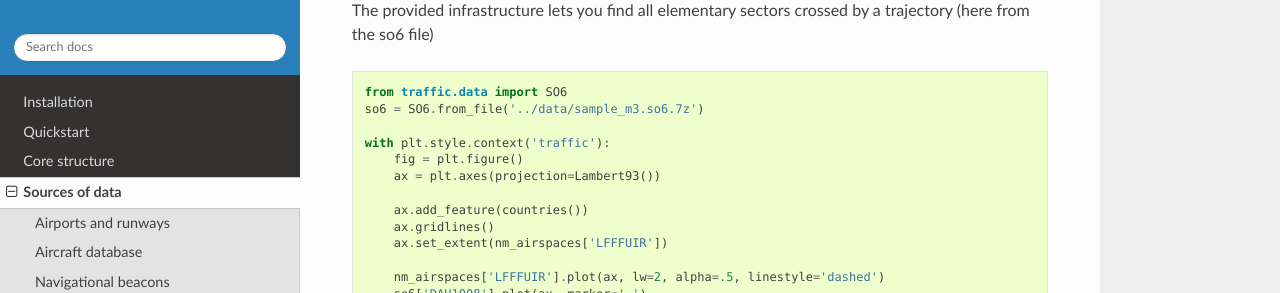
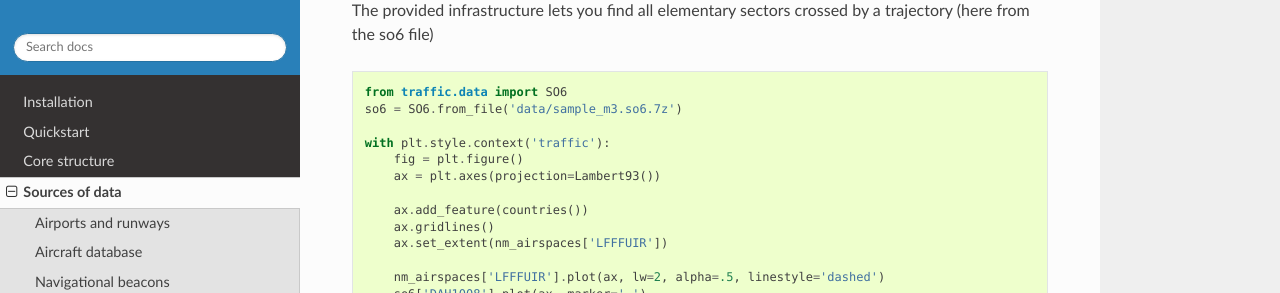
Before and after one commit to xoolive/traffic, a Sphinx documentation site: the page built from docs/airac_usage.rst, in a window 1280 px wide and 900 px high, scrolled down 1931 px. Shown: the part 158-451 px from the top of the window. Built offline with Sphinx 7.4.7 and the Read the Docs theme 2.0.0, drawn with Linux system fonts in a browser that asks for light colours; nearby versions of some CDN libraries; pages that are not in the unit, such as notebooks, are missing from menus; a script that is not in the unit is left out; comment, search, counter and statistics services are not loaded.

Commit message:
joss review: update path @espinielli fix #30

```diff
--- a/docs/airac_usage.rst
+++ b/docs/airac_usage.rst
@@ -101,7 +101,7 @@
 .. code:: python
 
     from traffic.data import SO6
-    so6 = SO6.from_file('../data/sample_m3.so6.7z')
+    so6 = SO6.from_file('data/sample_m3.so6.7z')
 
     with plt.style.context('traffic'):
         fig = plt.figure()
--- a/docs/quickstart.rst
+++ b/docs/quickstart.rst
@@ -19,7 +19,7 @@
 .. code:: python
 
     from traffic.core import Traffic
-    t = Traffic.from_file('../data/sample_opensky.pkl')
+    t = Traffic.from_file('data/sample_opensky.pkl')
 
 
 .. raw:: html
@@ -833,4 +833,4 @@
 
 .. code:: python
 
-    Traffic.from_flights(demo).to_czml('../data/sample_cesium.czml')
+    Traffic.from_flights(demo).to_czml('data/sample_cesium.czml')
```
